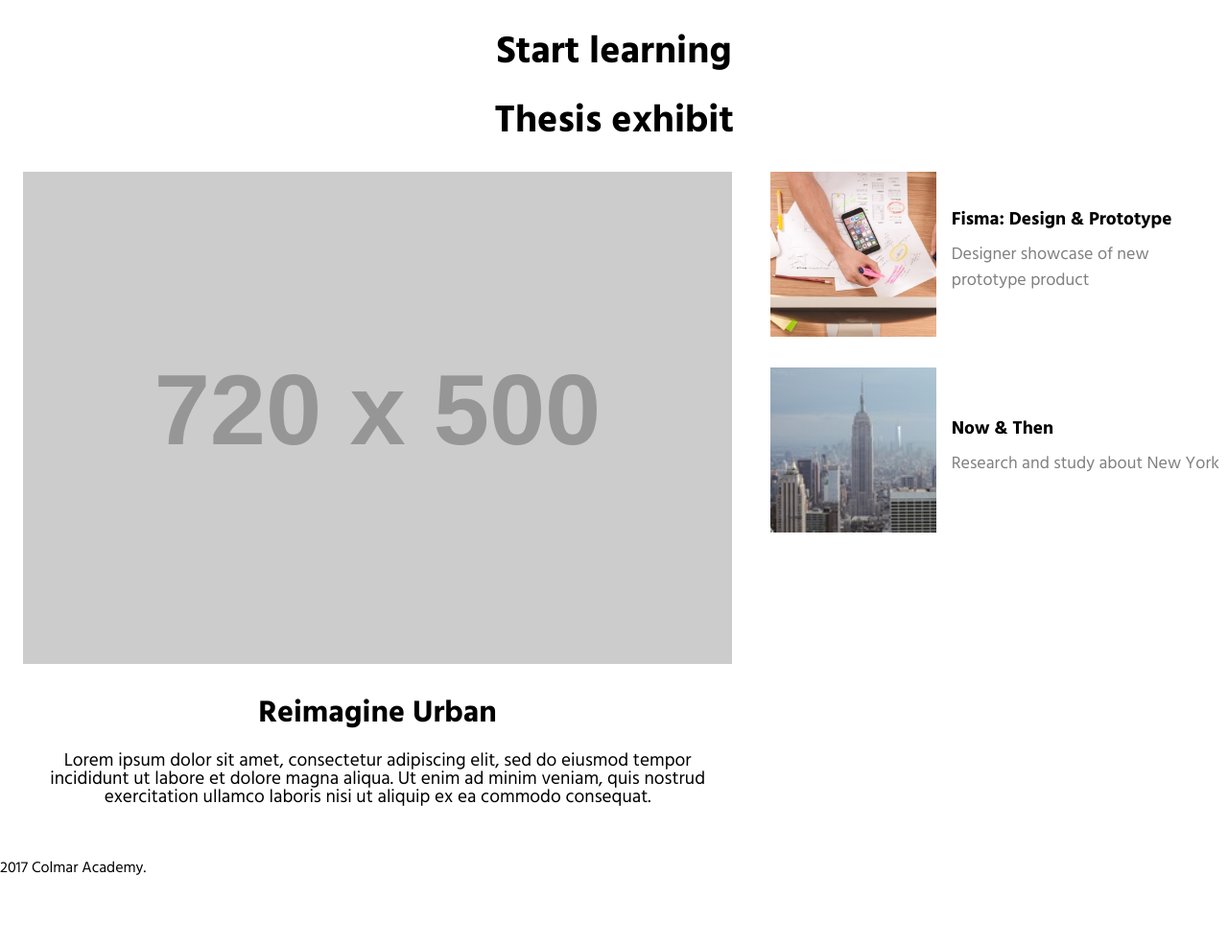
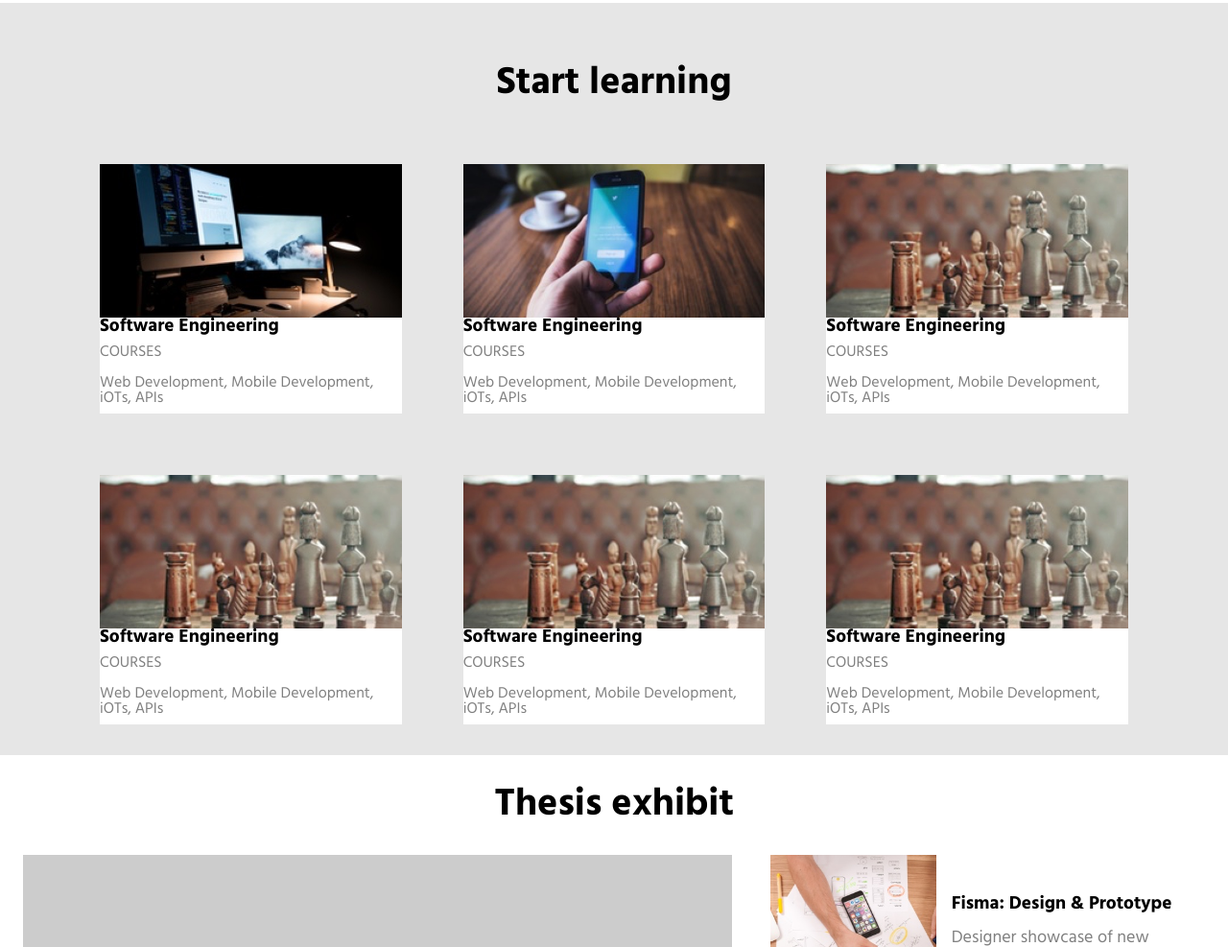
Before and after one commit to ph81/colmar, a plain HTML site: page index.html in a window 1280 px wide. Shown: the part 1349-2336 px from the top of the page at 96% size. Before the commit the page ends 2267 px from the top, so only its background shows below. Drawn offline with Linux system fonts and the light colour scheme; placeholder pictures from the web are drawn by us.

Commit message:
Courses and Thesis sections added

```diff
--- a/assets/css/styles.css
+++ b/assets/css/styles.css
@@ -355,7 +355,116 @@ text-align: center;
 
 /* Courses List */
 
+.categories-list {
+  display: flex;
+  background-color: #e6e6e6;
+  width: 100%;
+}
 
+
+.courses {
+  display: flex;
+  flex-flow: row wrap;
+  height: auto;
+  width: 100%;
+  margin-right: 72px;
+  margin-left: 72px;
+    background-color: #e6e6e6;
+  justify-content: center;
+  align-items: center;
+
+}
+
+.courses .subtitle {
+  padding: 32px;
+}
+
+
+.category-card {
+  display: flex;
+  flex-direction: column;
+  margin: 32px;
+  background-color: #e6e6e6;
+  flex-grow: 1;
+  flex-basis: 25%;
+  display: flex;
+
+}
+
+.category-card img {
+  width: 100%;
+  height: auto;
+}
+
+
+.category-courses {
+  margin-top: auto;
+  background-color: white;
+  text-align: left;
+  width: 100%;
+}
+
+.category-courses p {
+  padding: 8px 0;
+  font-size: 1rem;
+  color: grey;
+
+}
+
+.category-courses h3 {
+  font-weight: bold;
+  font-size: 1.2rem;
+
+}
+
+.courses-responsive {
+  display: none;
+}
+
+/* Responsive */
+
+@media only screen and (max-width: 760px) {
+
+  .courses {
+    display: none;
+  }
+
+  .courses-responsive {
+    display: block;
+    width: 100%;
+
+  }
+
+  .courses-responsive .subtitle {
+    margin-top: 32px;
+    margin-bottom: 16px;
+  }
+
+
+.category-responsive {
+  padding-top: 8px;
+      background-color: gray;
+      text-align: center;
+}
+  .category-responsive h3 {
+    font-weight: bold;
+    font-size: 1.2rem;
+    padding-top: 16px;
+    padding-left: 16px;
+    padding-bottom: 24px;
+  }
+
+
+
+}
+
+
+/*
+@media (max-width: 960px) {
+  .category-card {
+    flex: 1 30%;
+  }
+}
 
 /* Thesis Presentations */
 
--- a/index.html
+++ b/index.html
@@ -99,9 +99,102 @@
 
     <!-- Courses -->
 
-    <div class="subtitle">
-      <h2>Start learning</h2>
-    </div>
+<div class="categories-list">
+
+        <section class="courses">
+          <div class="subtitle">
+            <h2>Start learning</h2>
+          </div>
+
+          <div class="category-card">
+              <img src="./assets/images/course-software.jpg" alt="Software">
+            <div class="category-courses">
+              <h3>Software Engineering</h3>
+              <p>COURSES</p>
+              <p>Web Development, Mobile Development, iOTs, APIs</p>
+            </div>
+          </div>
+
+          <div class="category-card">
+              <img src="./assets/images/course-computer-art.jpg" alt="Software">
+            <div class="category-courses">
+              <h3>Software Engineering</h3>
+              <p>COURSES</p>
+              <p>Web Development, Mobile Development, iOTs, APIs</p>
+            </div>
+          </div>
+
+          <div class="category-card">
+              <img src="./assets/images/course-business.jpg" alt="Software">
+            <div class="category-courses">
+              <h3>Software Engineering</h3>
+              <p>COURSES</p>
+              <p>Web Development, Mobile Development, iOTs, APIs</p>
+            </div>
+          </div>
+
+          <div class="category-card">
+              <img src="./assets/images/course-business.jpg" alt="Software">
+            <div class="category-courses">
+              <h3>Software Engineering</h3>
+              <p>COURSES</p>
+              <p>Web Development, Mobile Development, iOTs, APIs</p>
+            </div>
+          </div>
+
+          <div class="category-card">
+              <img src="./assets/images/course-business.jpg" alt="Software">
+            <div class="category-courses">
+              <h3>Software Engineering</h3>
+              <p>COURSES</p>
+              <p>Web Development, Mobile Development, iOTs, APIs</p>
+            </div>
+          </div>
+
+          <div class="category-card">
+              <img src="./assets/images/course-business.jpg" alt="Software">
+            <div class="category-courses">
+              <h3>Software Engineering</h3>
+              <p>COURSES</p>
+              <p>Web Development, Mobile Development, iOTs, APIs</p>
+            </div>
+          </div>
+
+
+
+        </section>
+
+        <!-- Responsive -->
+
+        <section class="courses-responsive">
+          <div class="subtitle">
+            <h2>Start learning</h2>
+          </div>
+          <div class="category-responsive">
+            <h3>Software Engineering</h3>
+          </div>
+          <div class="category-responsive">
+            <h3>Computer Art</h3>
+          </div>
+          <div class="category-responsive">
+            <h3>Design</h3>
+          </div>
+          <div class="category-responsive">
+            <h3>Data</h3>
+          </div>
+          <div class="category-responsive">
+            <h3>Business</h3>
+          </div>
+          <div class="category-responsive">
+            <h3>Marketing</h3>
+          </div>
+
+        </section>
+</div>
+
+
+
+
 
 
 
```
